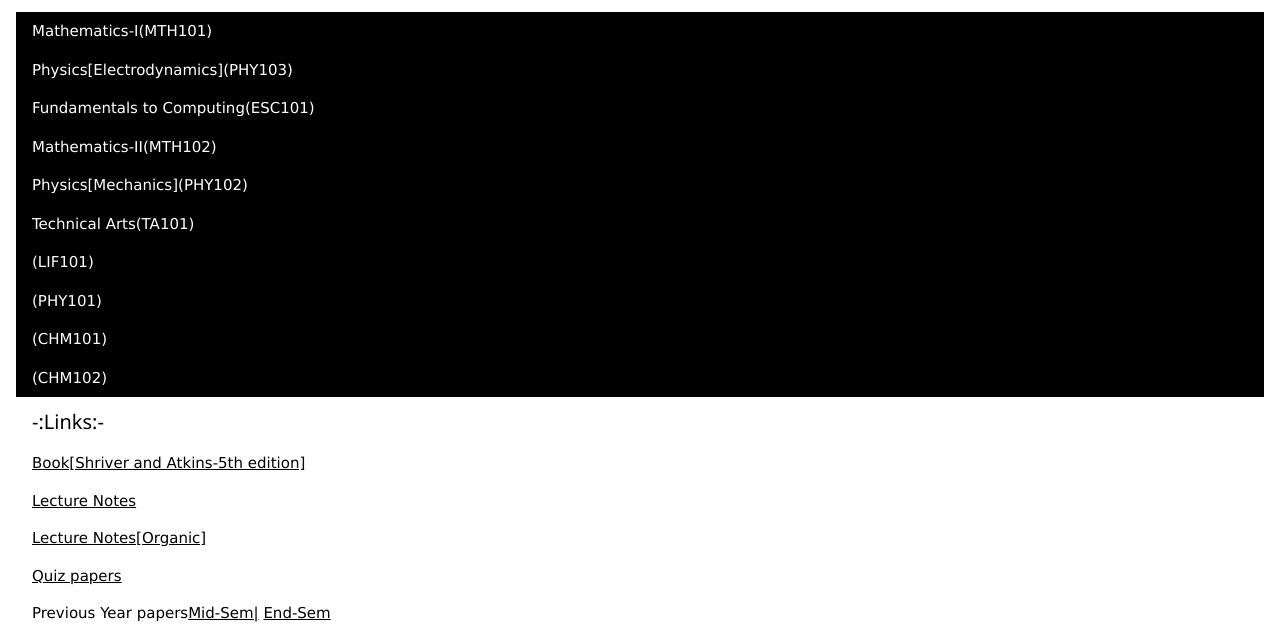
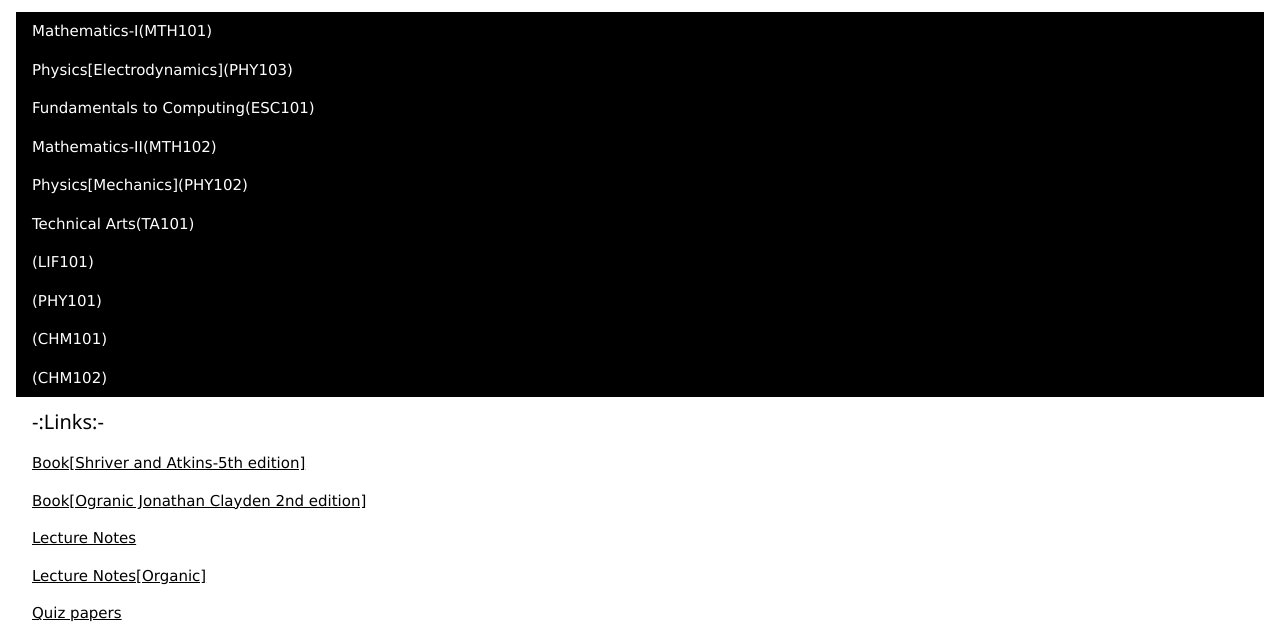
Before and after one commit to shubhsherl/myweb, a plain HTML site: page reso.html in a window 1280 px wide. Both pictures are taken after a click on the button "(CHM102)". Shown: the part 118-755 px from the top of the page. Drawn offline with Linux system fonts and the light colour scheme.

Commit message:
Update reso.html

```diff
--- a/reso.html
+++ b/reso.html
@@ -96,6 +96,7 @@
 <div id="Demo9" class="w3-container w3-hide">
   <h4>-:Links:-</h4>
   <p><a href="https://drive.google.com/drive/folders/0BxcGi5CFJQg1czVDdmYxTms4dWM" alt="CHM102|books" title="https://drive.google.com/drive/folders/0BxcGi5CFJQg1czVDdmYxTms4dWM">Book[Shriver and Atkins-5th edition]</a></p>
+  <p><a href="http://dlx.b-ok.org/userbooks/4/8f4a9c6cc7c6b542dc61884a52b0882d/_as/[clayden]_organic_chemistry_clayden_2nd_edition(b-ok.org).pdf" alt="CHM102|books" title="http://dlx.b-ok.org/userbooks/4/8f4a9c6cc7c6b542dc61884a52b0882d/_as/[clayden]_organic_chemistry_clayden_2nd_edition(b-ok.org).pdf">Book[Ogranic Jonathan Clayden 2nd edition]</a></p>
   <p><a href="https://drive.google.com/drive/folders/0Bz0FYl3TKMvaUXBadGJ1MGtqZUE" alt="CHM102|notes" title="https://drive.google.com/drive/folders/0Bz0FYl3TKMvaUXBadGJ1MGtqZUE">Lecture Notes</a></p>
   <p><a href="https://drive.google.com/drive/folders/0BxcGi5CFJQg1TS1IMkRUUWkxQ28" alt="CHM102|notesoc" title="https://drive.google.com/drive/folders/0BxcGi5CFJQg1TS1IMkRUUWkxQ28">Lecture Notes[Organic]</a></p>
   <p><a href="https://drive.google.com/drive/folders/0Bz0FYl3TKMvaQmFwUWR4dkFTeFk" alt="CHM102|quiz" title="https://drive.google.com/drive/folders/0Bz0FYl3TKMvaQmFwUWR4dkFTeFk">Quiz papers</a></p>
```
